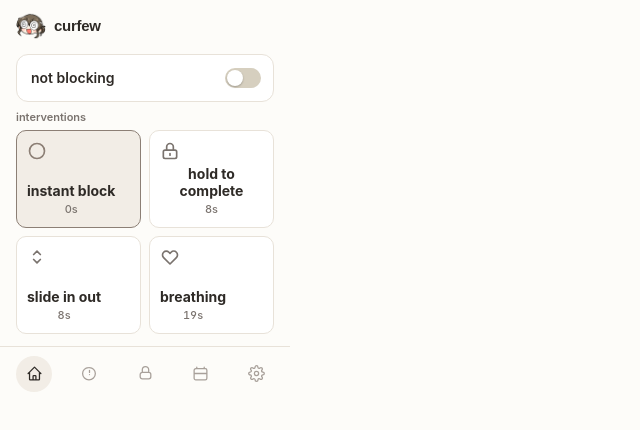
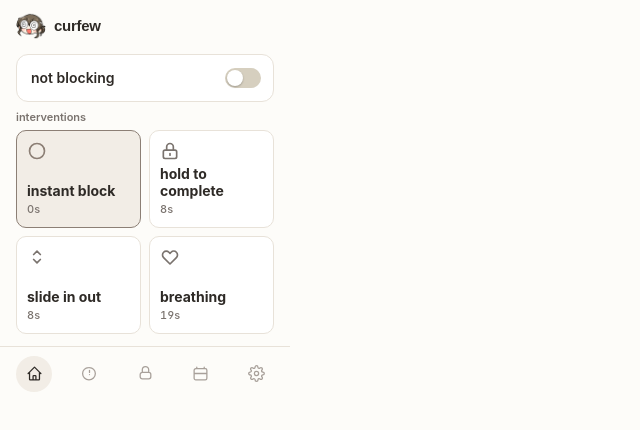
Before and after one commit to fastdemo/curfew, a React (Vite) app: page / in a window 1280 px wide. Shown: the top 430 px of the page, without its empty margins (0-640 px from the left). Built offline with nearby package versions, Linux system fonts and the light colour scheme; no server answers.

Commit message:
pin button text-align left globally + explicit left spans in shared tile

```diff
--- a/src/index.css
+++ b/src/index.css
@@ -66,6 +66,13 @@
 }
 ::-webkit-scrollbar { display: none !important; width: 0 !important; height: 0 !important; }
 
+/* Buttons don't inherit text alignment in all UA stylesheets (notably the
+   extension popup context): pin left alignment at the root so left-aligned
+   tile content can never visually center, even when labels wrap. */
+button {
+  text-align: left;
+}
+
 button:focus-visible,
 input:focus-visible,
 [tabindex]:focus-visible {
--- a/src/ui/SquareTileGrid.tsx
+++ b/src/ui/SquareTileGrid.tsx
@@ -64,7 +64,7 @@
           >
             {item.icon}
           </svg>
-          <span>
+          <span style={{ width: '100%' }}>
             <span
               style={{
                 display: 'block',
@@ -72,6 +72,7 @@
                 fontWeight: 700,
                 lineHeight: 1.2,
                 color: t.textPrimary,
+                textAlign: 'left',
               }}
             >
               {item.label}
@@ -84,6 +85,7 @@
                 fontWeight: 500,
                 color: t.textSecondary,
                 fontVariantNumeric: 'tabular-nums',
+                textAlign: 'left',
               }}
             >
               {item.meta}
```
